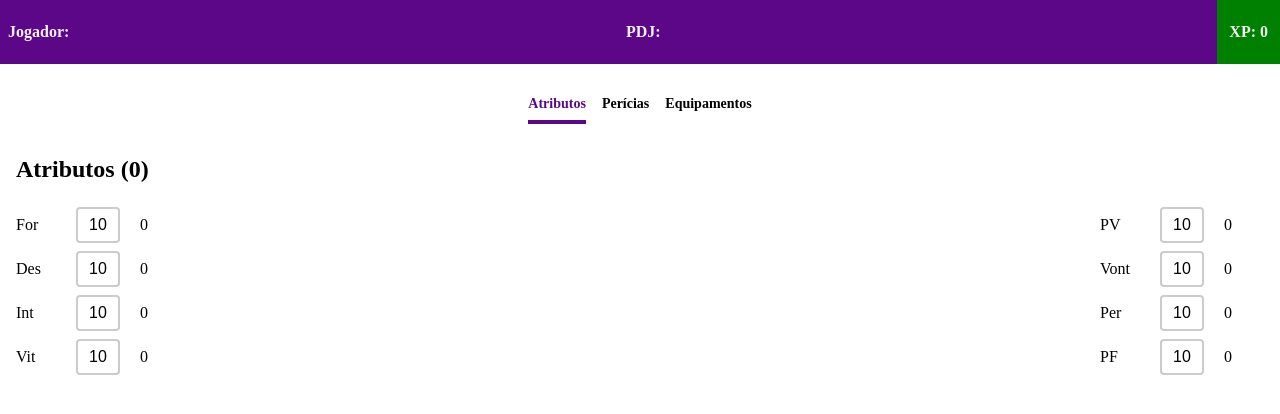
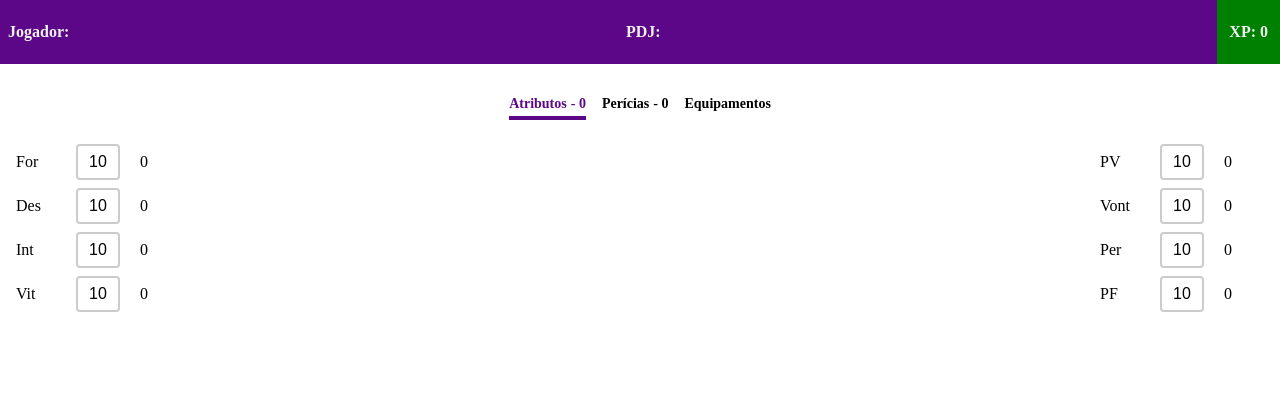
Before and after one commit to diegonacif/atto-rpg, a React (Vite) app: page / in a window 1280 px wide. Shown: the top 414 px of the page. Built offline with nearby package versions, Linux system fonts and the light colour scheme.

Commit message:
feat: points button created

```diff
--- a/src/App.jsx
+++ b/src/App.jsx
@@ -9,14 +9,17 @@ import { GlobalSum } from './Contexts/GlobalSum';
 import './Styles/global.css';
 
 function App() {
+  const [activeCategory, setActiveCategory] = useState('');
   const [sum, setSum] = useState(0);
-  const callbackSum = (value) => {
-    setSum(value);
-  }
+  const [attSum, setAttSum] = useState(0);
 
   return (
-    <GlobalSum.Provider value={{ sum, setSum, callbackSum}}>
-      <Header sumValue={sum}/>
+    <GlobalSum.Provider
+      value={{
+        sum, setSum, attSum, setAttSum
+      }}
+    >
+      <Header />
       <Navbar />
       <Outlet />
     </GlobalSum.Provider>
--- a/src/Styles/global.css
+++ b/src/Styles/global.css
@@ -62,6 +62,14 @@ a, a:visited, a:hover, a:active {
   display: flex;
   gap: 1rem;
 }
+.navbar ul .category-wrapper {
+  padding-bottom: 0.5rem;
+}
+.navbar ul .active {
+  color: #5b0788;
+  border-bottom: 4px solid #5b0788;
+  padding-bottom: calc(0.5rem - 4px);
+}
 .navbar ul a {
   font-weight: bold;
   font-size: 0.875rem;
@@ -69,10 +77,12 @@ a, a:visited, a:hover, a:active {
 .navbar ul a:hover {
   color: #5b0788;
 }
-.navbar ul a.active {
-  color: #5b0788;
-  border-bottom: 4px solid #5b0788;
-  padding-bottom: 0.5rem;
+.navbar ul span {
+  font-weight: bold;
+  font-size: 0.875rem;
+}
+.navbar ul span:nth-of-type(2) {
+  margin-left: 0.25rem;
 }
 
 .attributes {
--- a/src/components/Attributes/Attributes.jsx
+++ b/src/components/Attributes/Attributes.jsx
@@ -32,9 +32,9 @@ export const Attributes = () => {
   });
 
   // Soma dos pontos
-  const [attSum, setAttSum] = useState(0);
+  // const [attSum, setAttSum] = useState(0);
   useEffect(() => {
-    setAttSum(sum(
+    globalSum.setAttSum(sum(
       strCost,
       dexCost,
       intCost,
@@ -97,17 +97,12 @@ export const Attributes = () => {
     setValue('fatiguePoints', numberMask(watch('fatiguePoints').replace(/[^0-9]/, '')))
   }, [watch('fatiguePoints'), watch('vitality')]);
 
-  // Soma indo para componente pai
-  useEffect(() => {
-    globalSum.callbackSum(attSum)
-  }, [attSum]);
 
   // Classe span
   const spanColor = (cost) => cost < 0 ? "red-text" : "";
 
   return (
     <>
-      <h1 className="attributes-title">Atributos ({attSum})</h1>
       <main className="attributes">
         <section>
           <div className="att-row">
--- a/src/components/Navbar/Navbar.jsx
+++ b/src/components/Navbar/Navbar.jsx
@@ -1,14 +1,26 @@
+import { useContext } from 'react'
 import { Link } from 'react-router-dom';
+import { GlobalSum } from '../../Contexts/GlobalSum';
 
 import '../../Styles/global.css';
 
 export const Navbar = () => {
+  const globalSum = useContext(GlobalSum)
+
   return (
     <main className="navbar">
       <ul>
-        <Link to="/" className="active">Atributos</Link>
-        <Link to="skills">Perícias</Link>
-        <Link to="equipments">Equipamentos</Link>
+        <Link to="/" className="category-wrapper active">
+          <span>Atributos</span>
+          <span>- {globalSum.attSum}</span>
+        </Link>
+        <Link to="skills">
+          <span>Perícias</span>
+          <span>- 0 </span>
+        </Link>
+        <Link to="equipments">
+          <span>Equipamentos</span>
+        </Link>
       </ul>
     </main>
   );
--- a/src/components/Navbar/_Navbar.scss
+++ b/src/components/Navbar/_Navbar.scss
@@ -9,6 +9,23 @@
     display: flex;
     gap: 1rem;
 
+    // &.active {
+    //   color: $primary-color;
+    //   border-bottom: 4px solid $primary-color;
+    //   padding-bottom: 0.5rem;
+    // }
+
+    .category-wrapper {
+      padding-bottom: 0.5rem;
+
+    }
+
+    .active {
+      color: $primary-color;
+      border-bottom: 4px solid $primary-color;
+      padding-bottom: calc(0.5rem - 4px);
+    }
+
     a {
       font-weight: bold;
       font-size: 0.875rem;
@@ -16,11 +33,14 @@
       &:hover {
         color: $primary-color;
       }
+    }
 
-      &.active {
-        color: $primary-color;
-        border-bottom: 4px solid $primary-color;
-        padding-bottom: 0.5rem;
+    span {
+      font-weight: bold;
+      font-size: 0.875rem;
+
+      &:nth-of-type(2) {
+        margin-left: 0.25rem;
       }
     }
   }
```
Also changed, not shown: src/components/PointsButton/PointsButton.jsx (added, +7 -0 lines), 1 other file (tests, documents, lock files or other folders).
